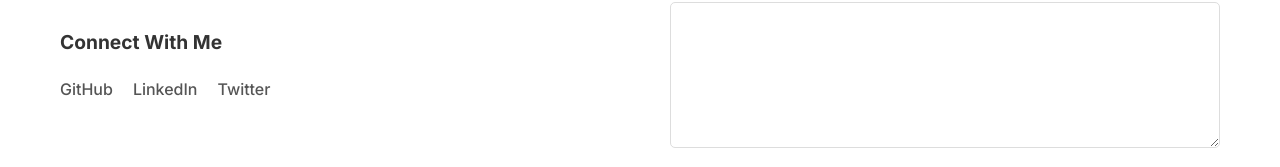
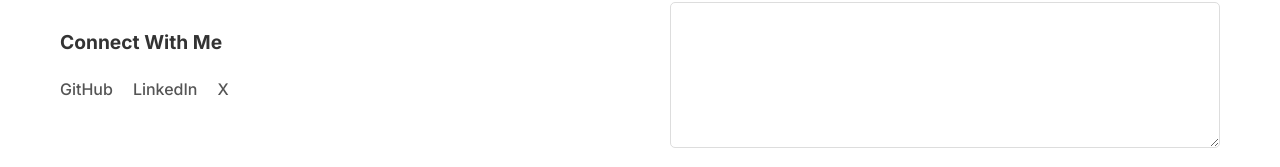
Before and after one commit to AndrewOchs/web-portfolio, a React (Vite) app: page /contact in a window 1280 px wide. Shown: the part 758-925 px from the top of the page. Built offline with nearby package versions, Linux system fonts and the light colour scheme.

Commit message:
bug fixes

```diff
--- a/src/data/projects.js
+++ b/src/data/projects.js
@@ -4,8 +4,8 @@ export const projects = [
       title: "Tremont Borough Website",
       description: "An informational website for Tremont Borough PA, enhancing accessibility to community resources.",
       longDescription: "Designed and developed a comprehensive website for the Tremont, PA Borough to serve as an information hub for residents and visitors. The site provides easy access to community resources, meeting information, and borough updates.",
-      image: "images/projects/tremont_website_img.png", // Add placeholder image if needed
-      detailImage: "images/projects/tremont_website_img.png", // Add placeholder image if needed
+      image: "/images/projects/tremont_website_img.png", // Add placeholder image if needed
+      detailImage: "/images/projects/tremont_website_img.png", // Add placeholder image if needed
       category: ["web", "frontend"],
       technologies: ["HTML", "CSS", "JavaScript", "React"],
       featured: true,
--- a/src/pages/Contact.jsx
+++ b/src/pages/Contact.jsx
@@ -93,8 +93,8 @@ const Contact = () => {
                 <h3>Connect With Me</h3>
                 <div className="social-icons">
                   <a href="https://github.com/AndrewOchs" target="_blank" rel="noreferrer">GitHub</a>
-                  <a href="https://linkedin.com" target="_blank" rel="noreferrer">LinkedIn</a>
-                  <a href="https://twitter.com" target="_blank" rel="noreferrer">Twitter</a>
+                  <a href="https://linkedin.com/in/andrew-ochs-89210325a" target="_blank" rel="noreferrer">LinkedIn</a>
+                  <a href="https://x.com/dandy_mcdandles?s=21&t=IPgvTc6vMO0J_DGtZ3VLLw" target="_blank" rel="noreferrer">X</a>
                 </div>
               </div>
             </div>
```
